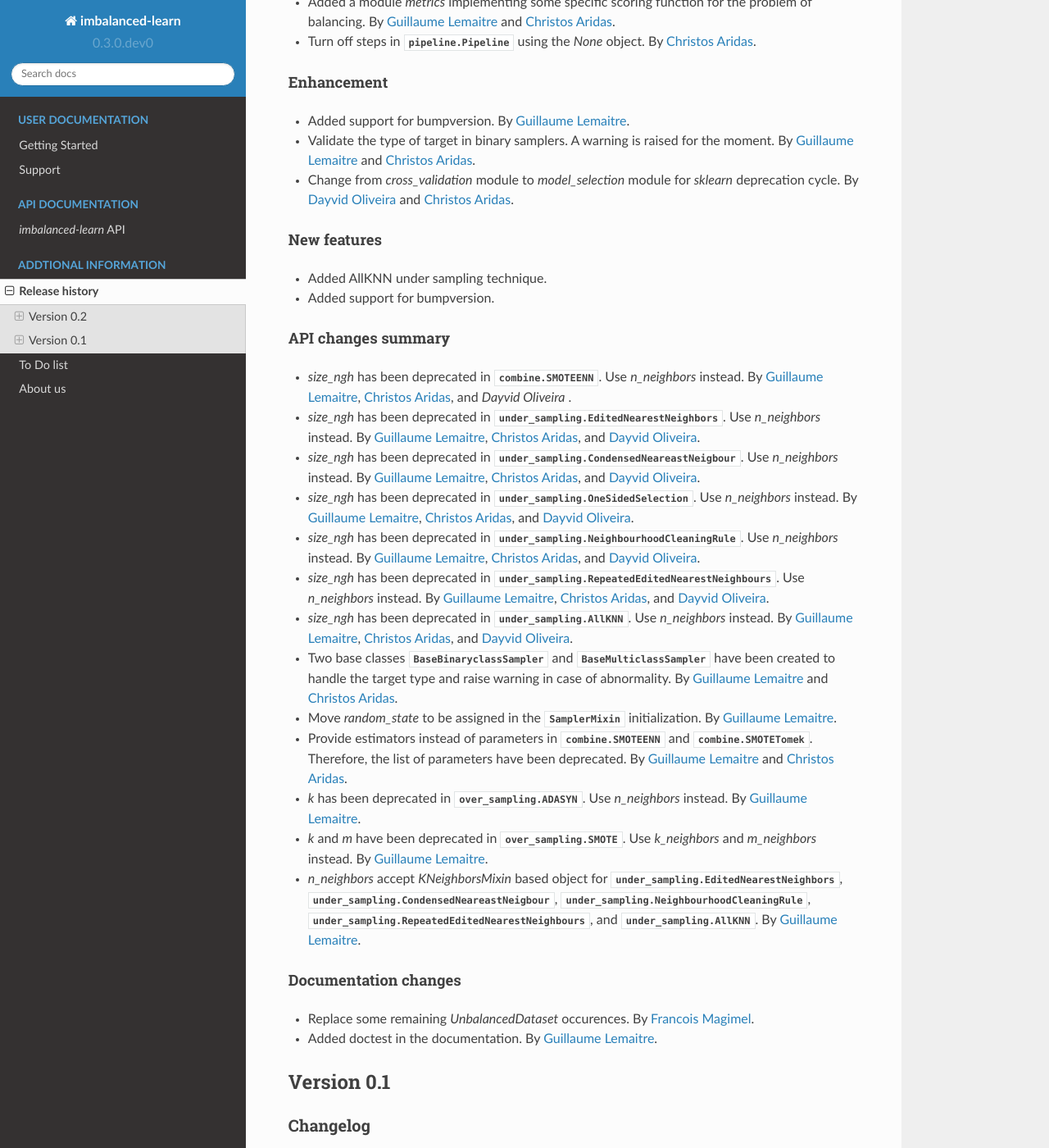
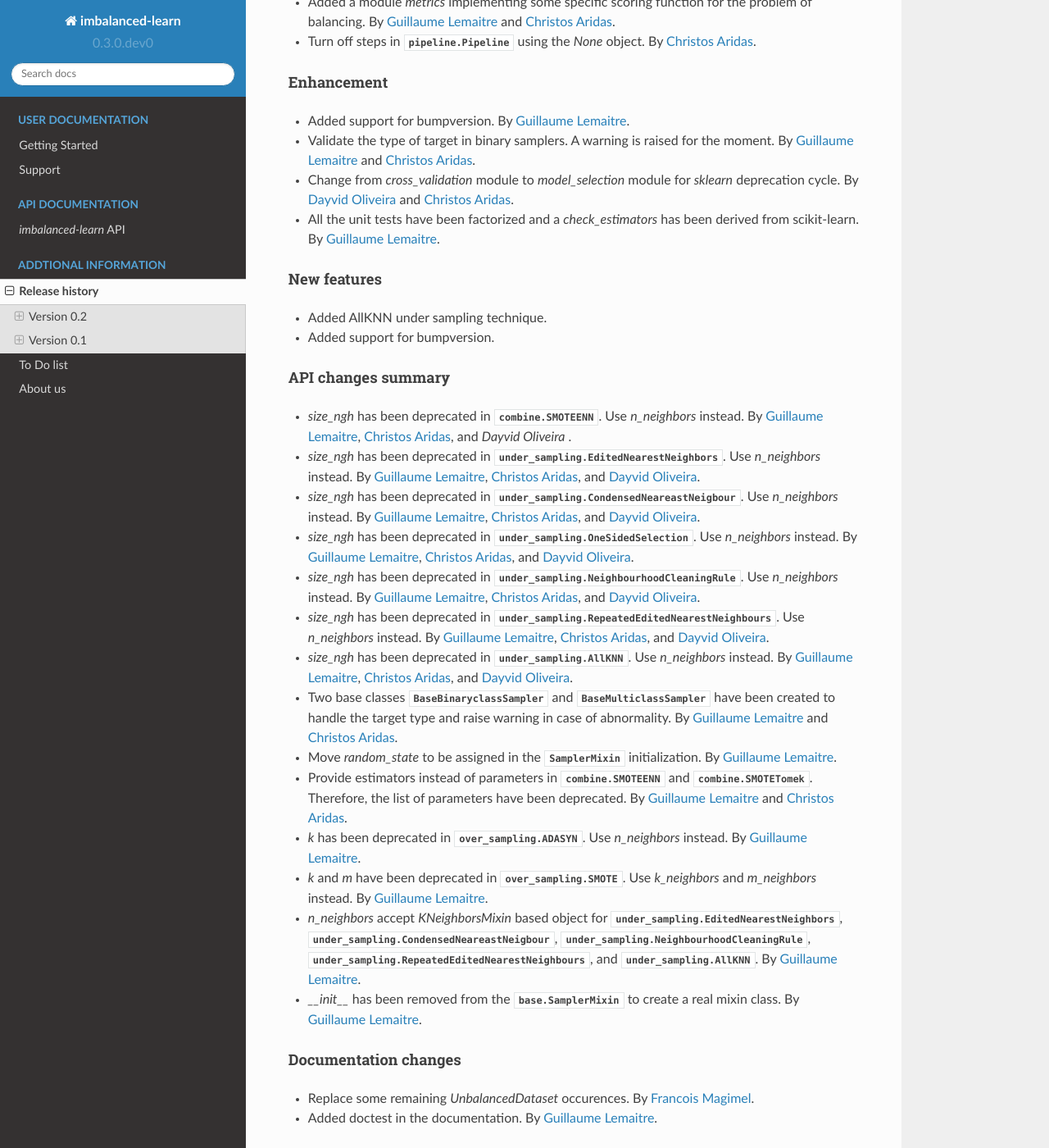
Before and after one commit to scikit-learn-contrib/imbalanced-learn, a Sphinx documentation site: the page built from doc/whats_new.rst, in a window 1280 px wide and 1400 px high, scrolled down 958 px. Shown: the whole window at 82% size. Built offline with Sphinx 7.4.7 and the Read the Docs theme 2.0.0, drawn with Linux system fonts in a browser that asks for light colours; formulas are drawn with MathJax 3; pages that are not in the unit, such as notebooks, are missing from menus.

Commit message:
DOC Add whats new info and update doc

```diff
--- a/doc/whats_new.rst
+++ b/doc/whats_new.rst
@@ -41,6 +41,8 @@ Enhancement
 - Validate the type of target in binary samplers. A warning is raised for the moment. By `Guillaume Lemaitre`_ and `Christos Aridas`_.
 - Change from `cross_validation` module to `model_selection` module for
   `sklearn` deprecation cycle. By `Dayvid Oliveira`_ and `Christos Aridas`_.
+- All the unit tests have been factorized and a `check_estimators` has
+  been derived from scikit-learn. By `Guillaume Lemaitre`_.
 
 New features
 ~~~~~~~~~~~~
@@ -64,6 +66,8 @@ API changes summary
 - `k` has been deprecated in :class:`over_sampling.ADASYN`. Use `n_neighbors` instead. By `Guillaume Lemaitre`_.
 - `k` and `m` have been deprecated in :class:`over_sampling.SMOTE`. Use `k_neighbors` and `m_neighbors` instead. By `Guillaume Lemaitre`_.
 - `n_neighbors` accept `KNeighborsMixin` based object for :class:`under_sampling.EditedNearestNeighbors`, :class:`under_sampling.CondensedNeareastNeigbour`, :class:`under_sampling.NeighbourhoodCleaningRule`, :class:`under_sampling.RepeatedEditedNearestNeighbours`, and :class:`under_sampling.AllKNN`. By `Guillaume Lemaitre`_.
+- `__init__` has been removed from the :class:`base.SamplerMixin` to
+  create a real mixin class. By `Guillaume Lemaitre`_.
 
 Documentation changes
 ~~~~~~~~~~~~~~~~~~~~~
--- a/imblearn/__init__.py
+++ b/imblearn/__init__.py
@@ -17,6 +17,8 @@ over_sampling
     Module which provides methods to under-sample a dataset.
 under-sampling
     Module which provides methods to over-sample a dataset.
+utils
+    Module including various utilities.
 pipeline
     Module which allowing to create pipeline with scikit-learn estimators.
 """
```
Also changed, not shown: doc/api.rst (+17 -0 lines), 1 other file.
